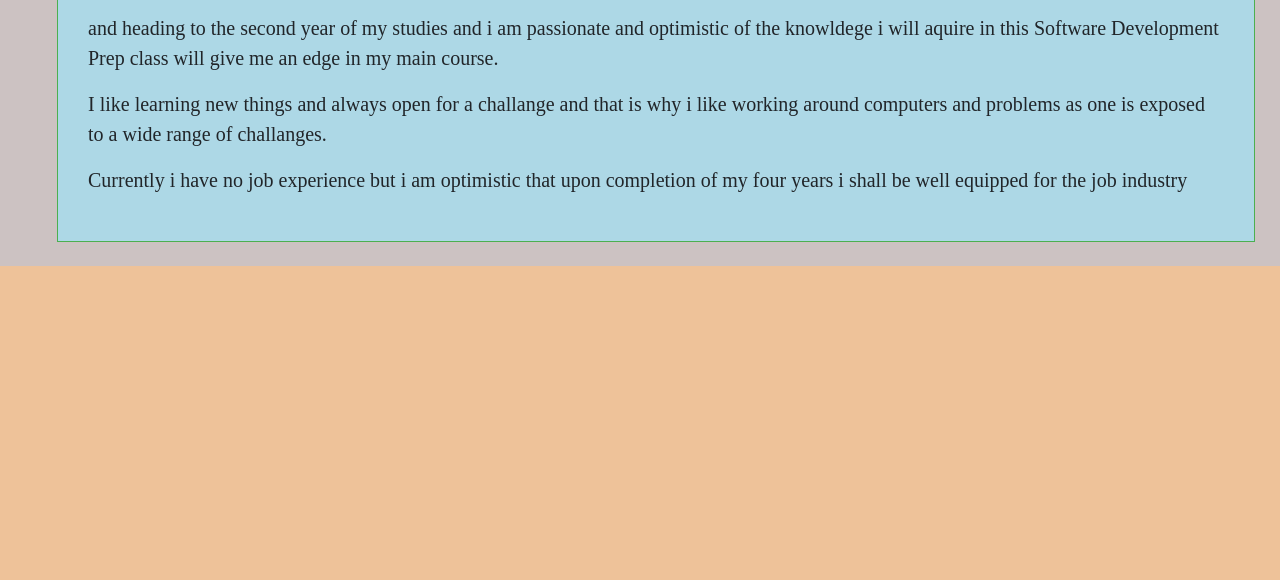
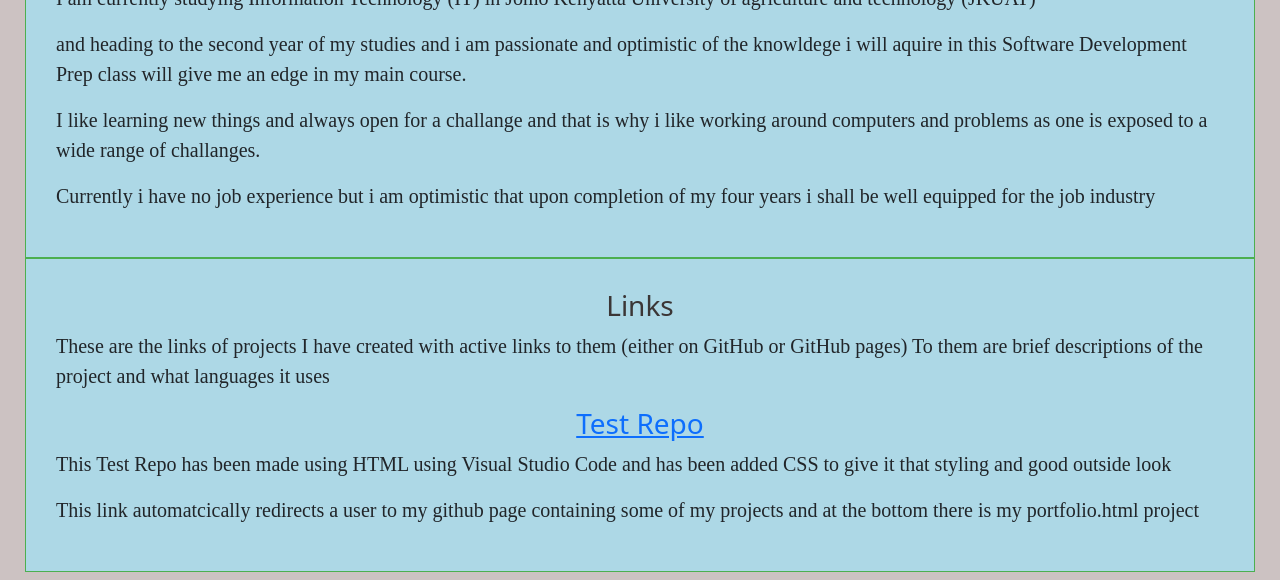
Before and after one commit to Sir-George/IP-Portfolio, a plain HTML site: page portfolio.html in a window 1280 px wide. Shown: the part 474-1054 px from the top of the page. Before the commit the page ends 800 px from the top, so only its background shows below. Drawn offline with nearby package versions, Linux system fonts and the light colour scheme.

Commit message:
IP-Portfolio

```diff
--- a/css/style.css
+++ b/css/style.css
@@ -24,6 +24,14 @@ p{
     border: 1px solid #4CAF50;
 
   }
+  .linksDiv {
+
+    background-color: lightblue;
+    text-align: center;
+    padding: 30px;
+    border: 1px solid #4CAF50;
+
+  }
 
   .navbar {
     list-style-type: none;
@@ -33,7 +41,7 @@ p{
     background-color: rgb(204, 194, 194);
   }
 
-  a {
+  ul a {
     float: right;
     display: block;
     color: rgb(1, 14, 13);
@@ -48,3 +56,12 @@ p{
 a:hover {
     background-color: rgb(198, 218, 213);
   }
+  h3{
+      color: rgb(59, 54, 54);
+      text-align: center;
+  }
+  h3 a
+  {
+      text-align: center;
+      padding: 30px;
+  }
--- a/portfolio.html
+++ b/portfolio.html
@@ -12,14 +12,16 @@
 </head>
 
 <body>
+    <h1>George Muiru</h1>
     <nav class="navbar">
         <ul>
             <a href="#">Home</a>
             <a href="#myDiv">About Me</a>
-            <a href="#">Links</a>
+            <a href="#linksDiv">Links</a>
 
-            <h1>George Muiru</h1>
             <img src="https://lh3.googleusercontent.com/a-/AOh14Gh9DQQXlHOm7rijtNWSbsjIrmP4sOu53pVEtXuIOA=s288-p-rw-no"class="rounded-circle" alt="Cinque Terre">
+        </ul>
+
     <div class="myDiv" id="myDiv">
 
           <h2> About Me</h2>
@@ -35,6 +37,20 @@
 
         </div>
 
+                <div class="linksDiv" id="linksDiv">
+                    <li>
+                    <h3>Links</h3>
+
+
+                            <p> These are the links of projects I have created with active links to them (either on GitHub or GitHub pages)
+                                To them are brief descriptions of the project and what languages it uses</p>
+                                <h3> <a href="https://github.com/Sir-George/Test-Repo">Test Repo</a></h3>
+                                <p> This Test Repo has been made using HTML using Visual Studio Code and has been added CSS to give it that styling and good outside look</p>
+                            <p> This link automatcically redirects a user to my github page containing some of my projects and at the bottom there is my portfolio.html project </p>
+
+                    </li>
+                </div>
+
 
 
 </body>
```
